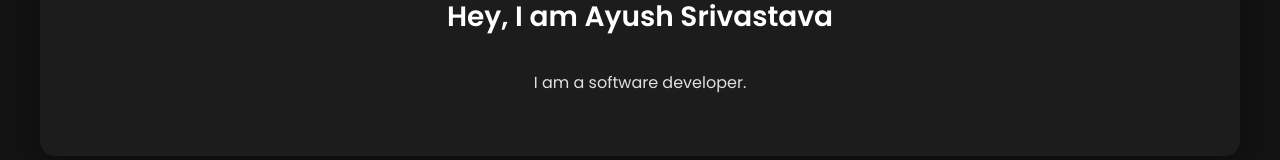
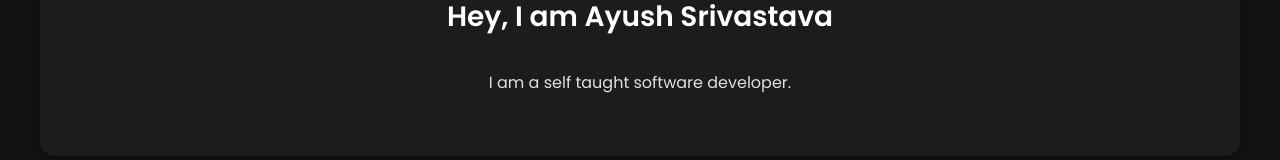
Before and after one commit to ayu2606/ayush.codes, a plain HTML site: page index.html in a window 1280 px wide. Shown: the part 163-323 px from the top of the page. Drawn offline with Linux system fonts and the light colour scheme.

Commit message:
Update index.html

```diff
--- a/index.html
+++ b/index.html
@@ -38,7 +38,7 @@
     <section id="hero">
         <div class="hero-content">
             <h2>Hey, I am Ayush Srivastava</h2>
-            <p>I am a software developer.</p>
+            <p>I am a self taught software developer.</p>
         </div>
     </section>
 
```
